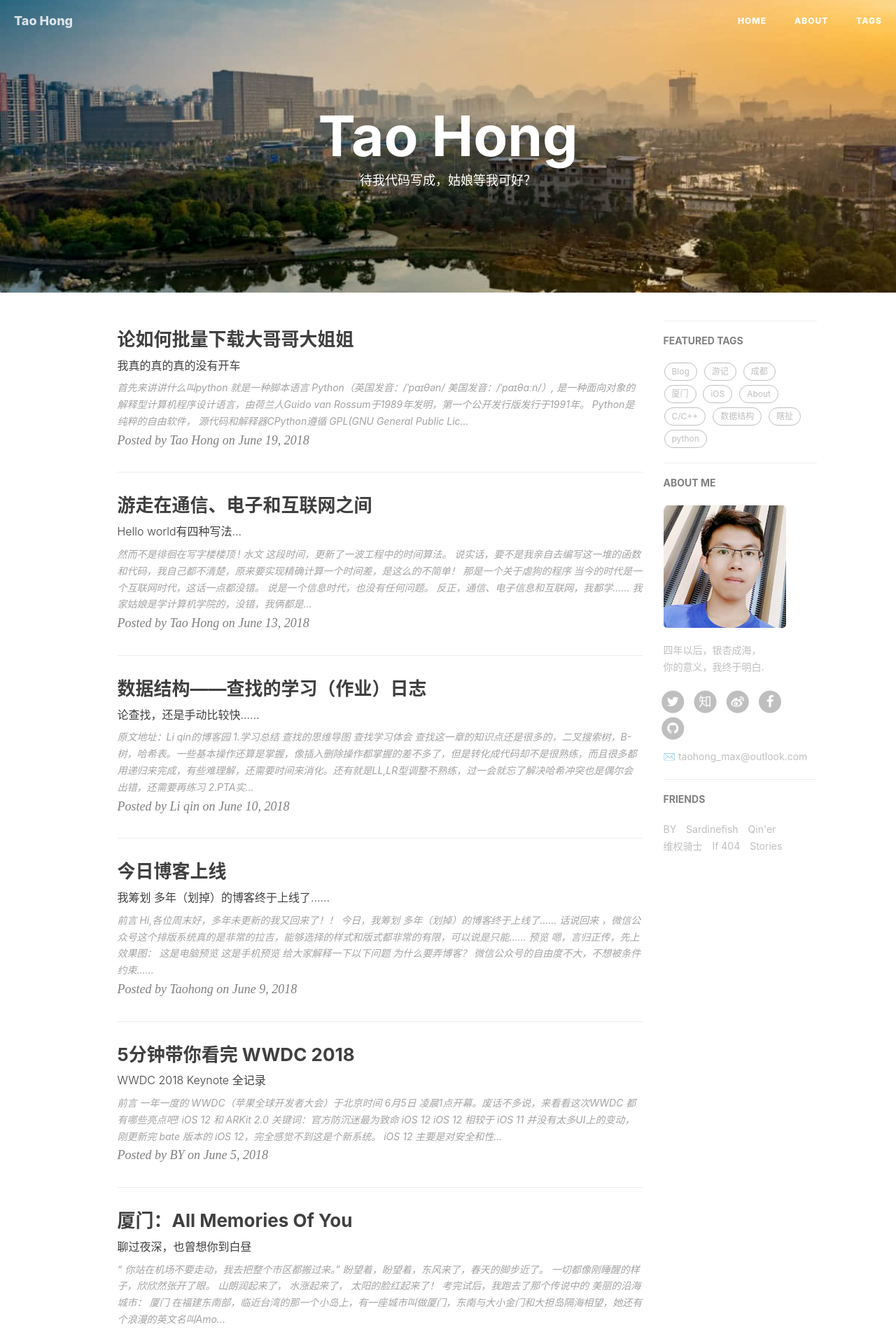
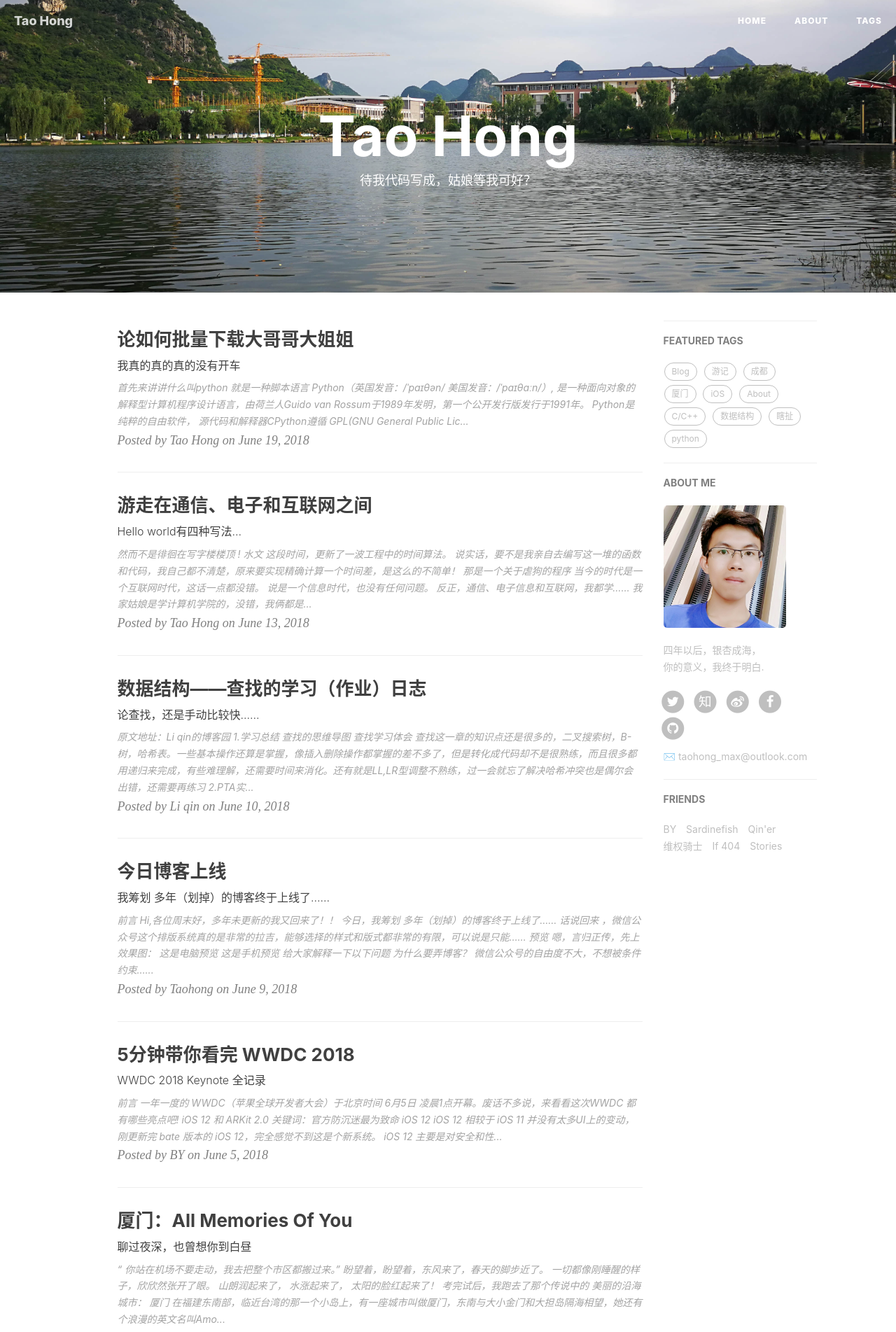
Before and after one commit to TaohongMaxwell/TaohongMaxwell.github.io, a Jekyll site: the page built from index.html, in a window 1280 px wide. Shown: the top 1903 px of the page at 70% size. Built offline with Jekyll 4.4.1, drawn with Linux system fonts in a browser that asks for light colours; nearby versions of some CDN libraries; the list of posts is cut into pages by our own code; comment, search, counter and statistics services are not loaded.

Commit message:
fix
修改背景

```diff
--- a/_config.yml
+++ b/_config.yml
@@ -1,7 +1,7 @@
 # Site settings
 title: Tao Hong
 SEOTitle: 陶宏 | TaohongMaxwell
-header-img: img/guilin/linggui.jpg
+header-img: img/guet/lake2.jpg
 email: taohong_max@outlook.com
 description: "Every failure is leading towards success."
 
```
